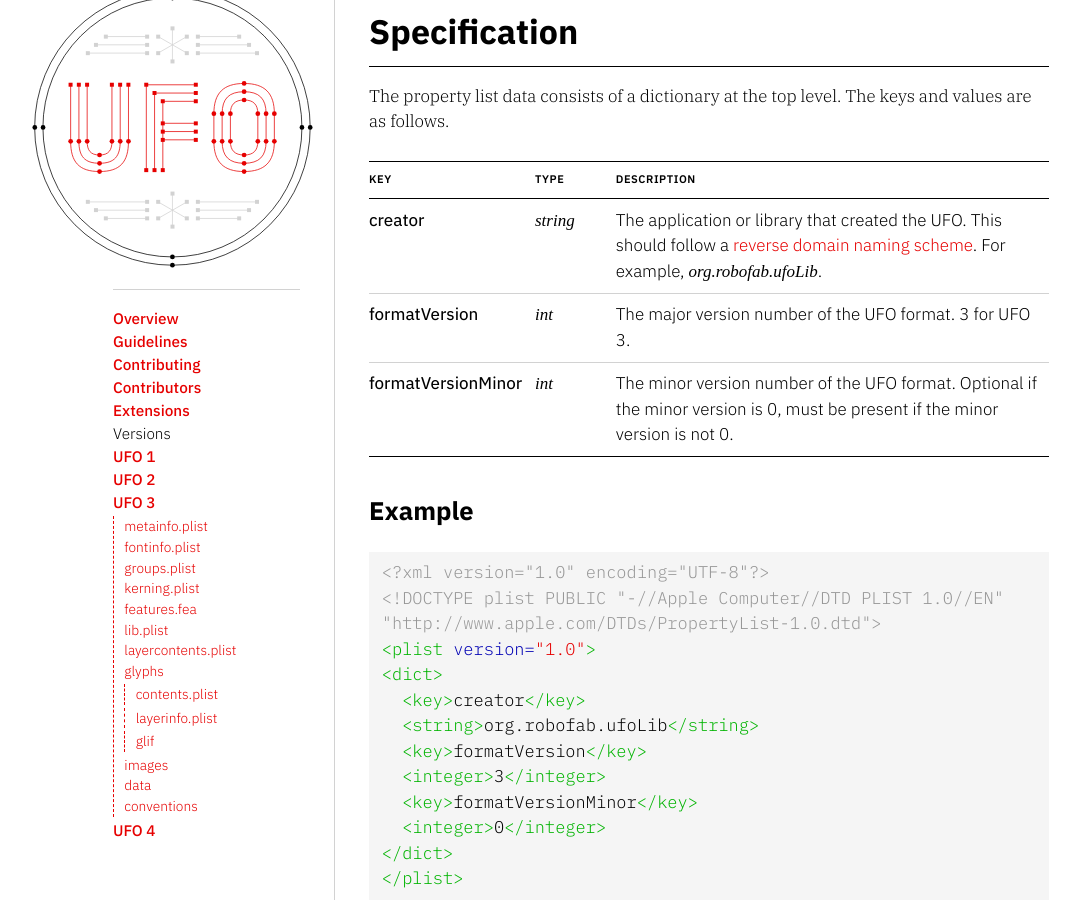
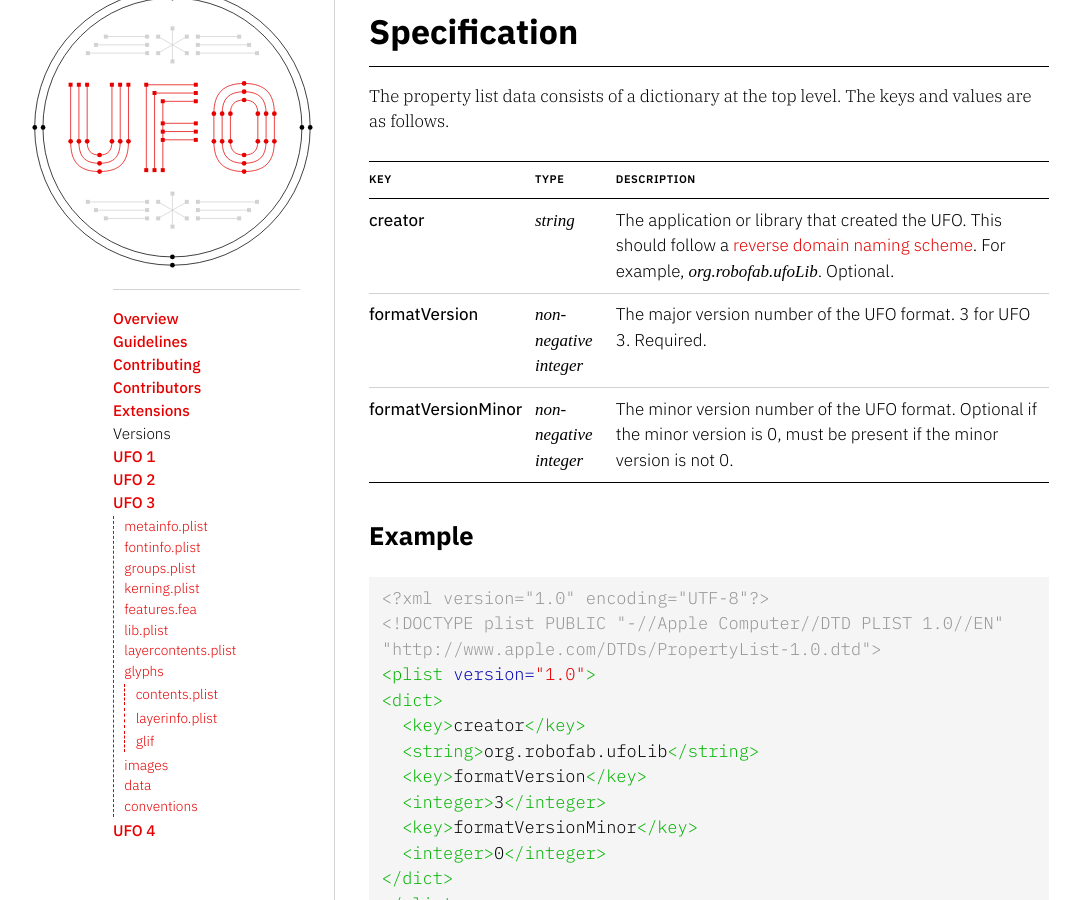
Before and after one commit to unified-font-object/ufo-spec, a Jekyll site: the page built from versions/ufo3/metainfo.plist.md, in a window 1280 px wide and 900 px high, scrolled down 383 px. Shown: the whole window, without its empty margins (51-1131 px from the left). Built offline with Jekyll 4.4.1, drawn with Linux system fonts in a browser that asks for light colours; some web fonts are replaced.

Commit message:
metainfo: Clarify requirements, types

```diff
--- a/versions/ufo3/metainfo.plist.md
+++ b/versions/ufo3/metainfo.plist.md
@@ -15,9 +15,9 @@ The property list data consists of a dictionary at the top level. The keys and v
 {: .name-type-description}
 | key | type | description |
 |--|--|--|
-| creator | string | The application or library that created the UFO. This should follow a [reverse domain naming scheme]. For example, *org.robofab.ufoLib*. |
-| formatVersion | int | The major version number of the UFO format. 3 for UFO 3. |
-| formatVersionMinor | int | The minor version number of the UFO format. Optional if the minor version is 0, must be present if the minor version is not 0. |
+| creator | string | The application or library that created the UFO. This should follow a [reverse domain naming scheme]. For example, *org.robofab.ufoLib*. Optional. |
+| formatVersion | non-negative integer | The major version number of the UFO format. 3 for UFO 3. Required. |
+| formatVersionMinor | non-negative integer | The minor version number of the UFO format. Optional if the minor version is 0, must be present if the minor version is not 0. |
 
 ### Example
 
```
